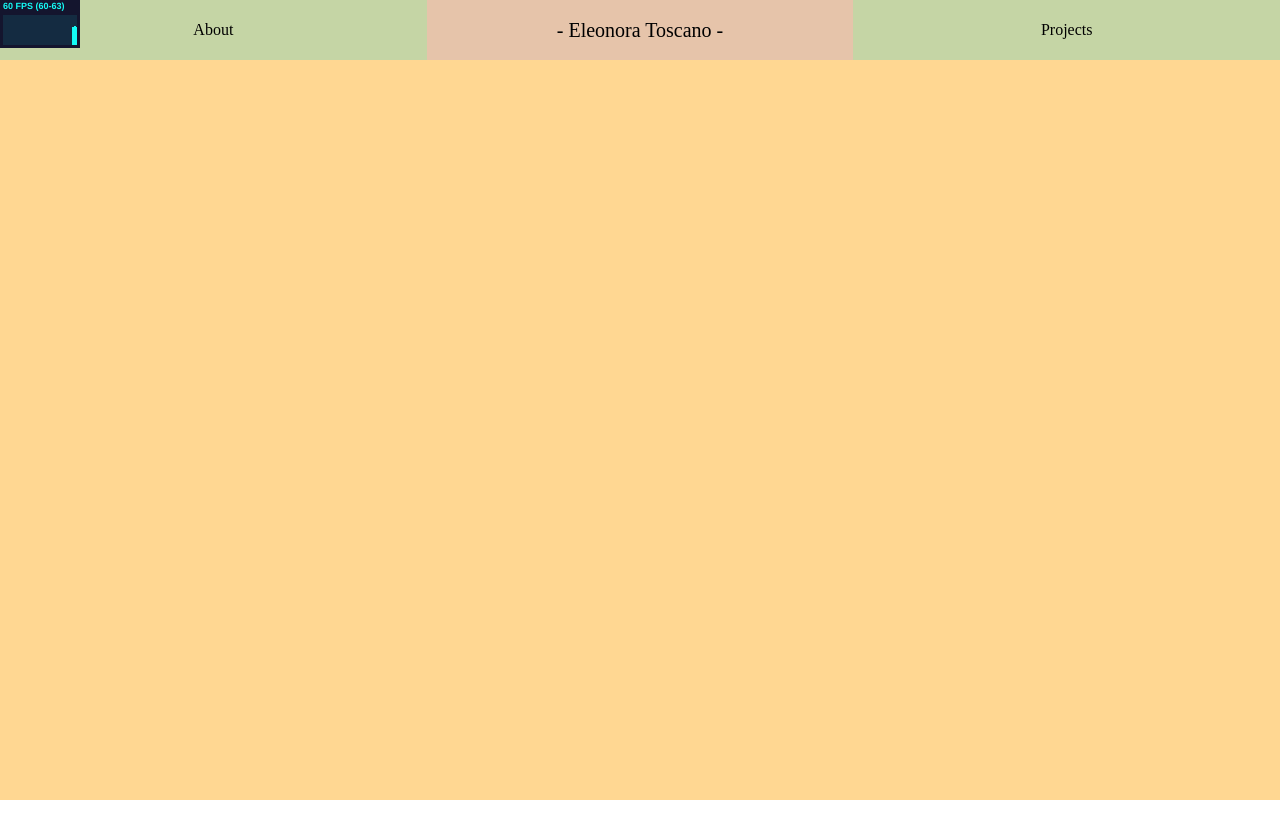
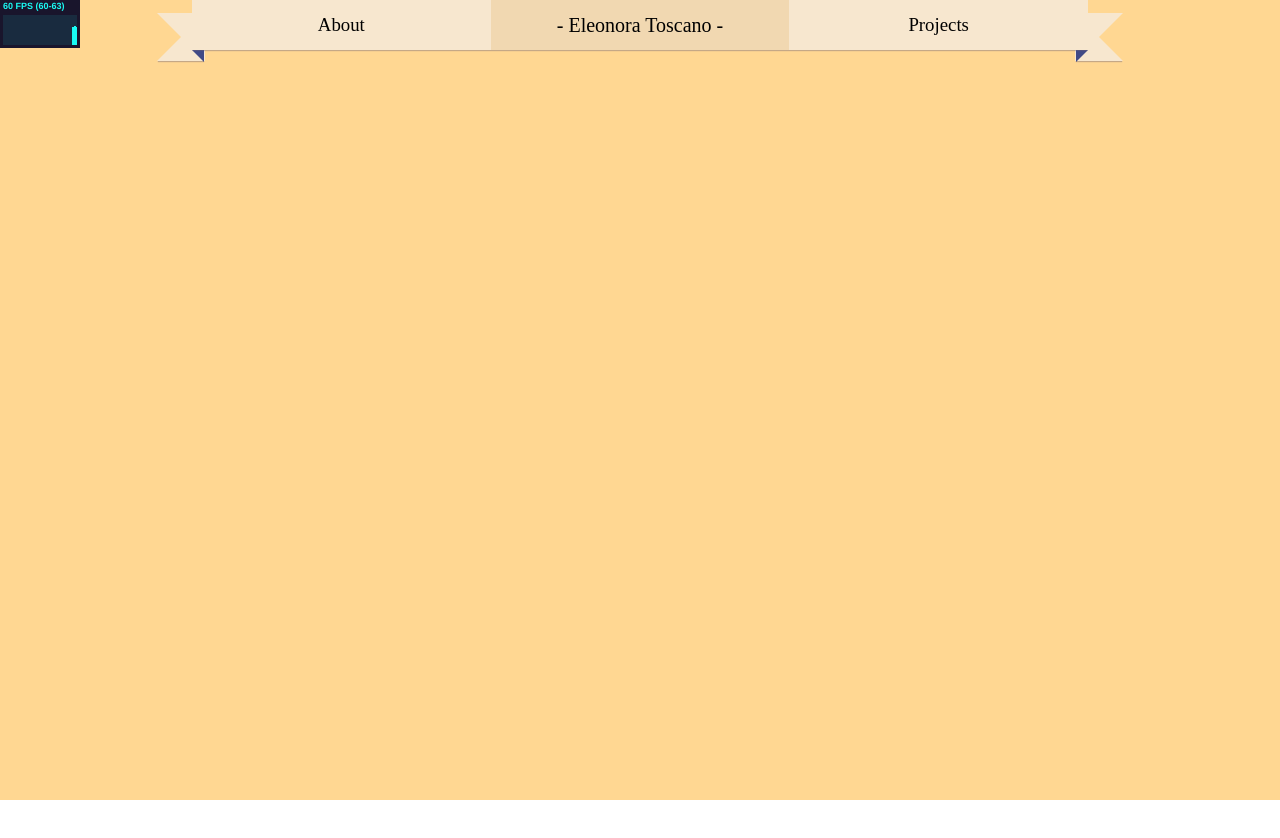
Before and after one commit to etoscano/portfolio, a React (Create React App) app: page / in a window 1280 px wide. Shown: the top 838 px of the page. Built offline with nearby package versions, Linux system fonts and the light colour scheme; no server answers.

Commit message:
header ribbon

```diff
--- a/src/Components/Header/Header.js
+++ b/src/Components/Header/Header.js
@@ -39,19 +39,25 @@ function Header(props) {
     <Router>
       <header className="header" id="header">
         {/* Links */}
-        <nav className="header__nav">
+        <div className="header__wrapper">
+          <div className="header__before"></div>
+          <nav className="header__nav">
+            <div className="header__innerBefore"></div>
             <ul className="header__list">
                 <li className={`header__item ${isAboutSelected ? "header__item--active" : ""} `}>
                   <Link className="header__link" to="/about" onClick={() => setSelected('About')}> About </Link>
                 </li>
                 <li className={`header__item ${isHomeSelected ? "header__item--active" : ""} `}>
-                 <Link className="header__link header__title" to="/" onClick={() => setSelected('Home')} > - Eleonora Toscano - </Link>
+                  <Link className="header__link header__title" to="/" onClick={() => setSelected('Home')} > - Eleonora Toscano - </Link>
                 </li>
                 <li className={`header__item ${isProjectsSelected ? "header__item--active" : ""} `}>
                   <Link className="header__link" to="/projects" onClick={() => setSelected('Projects')}> Projects </Link>
                 </li>
             </ul>
-        </nav>
+            <div className="header__innerAfter"></div>
+          </nav>
+          <div className="header__after"></div>
+        </div>
       </header>
 
       {/* Content */}
--- a/src/Components/Header/Header.scss
+++ b/src/Components/Header/Header.scss
@@ -9,19 +9,23 @@
 
 }
 
+.header__wrapper{
+    width: 70%;
+    margin-left: auto;
+    position: relative;
+    margin-right: auto;
+}
 
 .header__nav{
-
-
 
 }
 
 .header__list{
     display: flex;
-    height: 60px;
+    height: 50px;
     justify-content: space-around;
     align-items: center;
-
+    box-shadow: 0 2px 1px -1px rgba(111, 99, 119, 0.4);
 }
 
 .header__item{
@@ -32,6 +36,7 @@
     flex-direction: column;
     height: 100%;
     background: $color-light-1;
+    font-size: 1.175rem;
 
     &--active{
         background: $color-light-2;
@@ -47,3 +52,45 @@
 .header__title{
     font-size: 1.25rem;
 }
+
+
+.header__innerBefore, .header__innerAfter {
+    content: "";
+    bottom: -0.75em;
+    position: absolute;
+    display: block;
+    border-style: solid;
+    border-color: $color-dark-1 transparent transparent transparent;
+    z-index: -1;
+}
+.header__innerBefore{
+    left: 0;
+    border-width: 0.8em 0 0 0.8em;
+}
+.header__innerAfter{
+    right: 0;
+    border-width: 0.8em 0.8em 0 0;
+}
+
+.header__before, .header__after {
+    content: "";
+    width: 0.6em;
+    bottom: -0.7em;
+    position: absolute;
+    display: block;
+    border: 1.5em solid $color-light-1;
+    box-shadow: 0 2px 1px -1px rgba(111, 99, 119, 0.4);
+    z-index: -2;
+}
+
+.header__before{
+    left: -2.2em;
+    // border-right-width: 1.05em;
+    border-left-color: transparent;
+}
+
+.header__after{
+    right: -2.2em;
+    // border-left-width: 1.05em;
+    border-right-color: transparent;
+}
--- a/src/Experience/Camera.js
+++ b/src/Experience/Camera.js
@@ -37,7 +37,7 @@ export default class Camera
 
         this.positions = {
             about: {
-                x: 0,
+                x: -0.5,
                 y: 0.5,
                 z: -1
             },
@@ -45,6 +45,8 @@ export default class Camera
                 x: 0,
                 y: 0.5,
                 z: 3,
+                minX: 0.8,
+                maxX: 0.8,
                 minY: 0.3,
                 maxY: 0.8
             }
@@ -123,7 +125,11 @@ export default class Camera
         // Animate camera
         this.parallaxX = this.experience.mouse.instance.x * 0.5
         this.parallaxY = - this.experience.mouse.instance.y * 0.5
-        this.instance.position.x += 0.01 * (this.parallaxX)
+        this.instance.position.x = THREE.MathUtils.clamp(
+            this.instance.position.x + 0.01 * (this.parallaxX),
+            this.positions.home.x - this.positions.home.minX,
+            this.positions.home.x + this.positions.home.maxX
+        )
         // console.log(THREE.MathUtils.clamp(0.01 * (this.parallaxY), this.positions.home.y - this.positions.home.minY, this.positions.home.y + this.positions.home.maxY))
         this.instance.position.y = THREE.MathUtils.clamp(
             this.instance.position.y + 0.01 * (this.parallaxY),
--- a/src/Global/variables.scss
+++ b/src/Global/variables.scss
@@ -1,3 +1,4 @@
 
-$color-light-1: #04cce63a;
-$color-light-2: #9286ff3a;
+$color-light-1: #f7e7cf;
+$color-light-2: #f1d8b1;
+$color-dark-1: #414A86;
```
